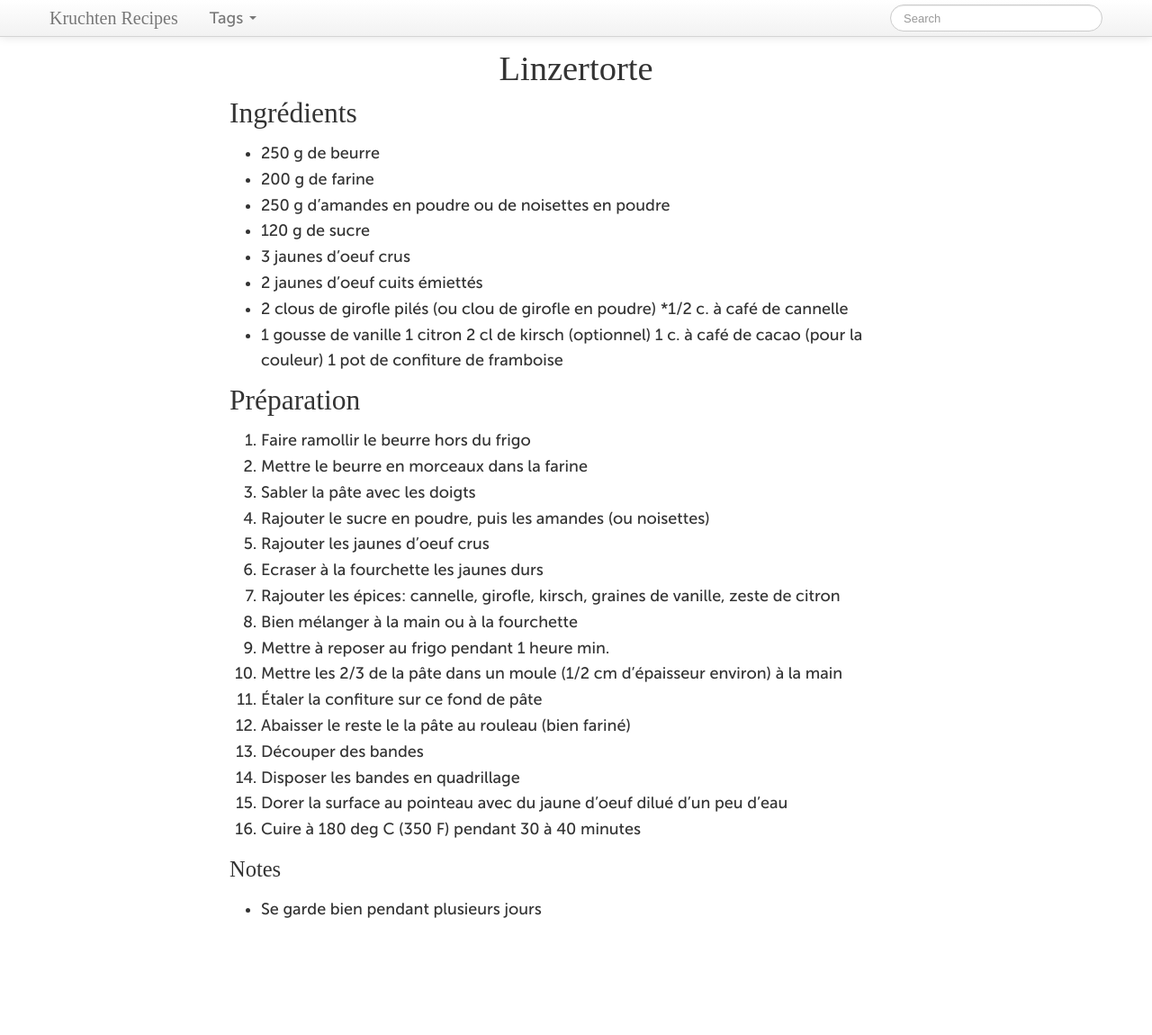
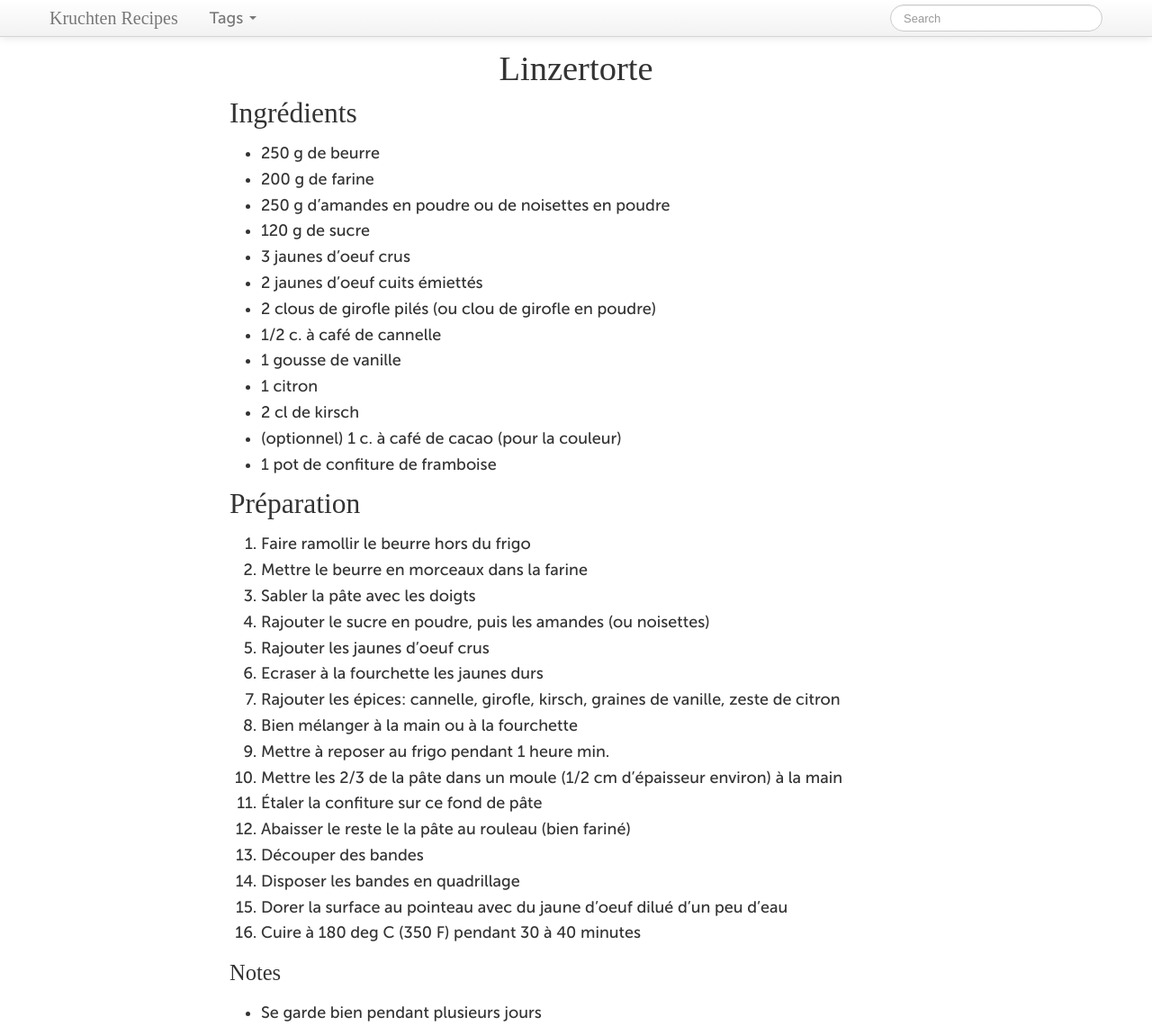
Before and after one commit to kruchten/spoon, a Jekyll site: the page built from _posts/2016-06-27-linzertorte.md, in a window 1280 px wide. Shown: the whole page at 90% size. Built offline with Jekyll 4.4.1, drawn with Linux system fonts in a browser that asks for light colours; some web fonts are replaced; before the commit the page ends 1035 px from its top, so only the background shows below that.

```diff
--- a/_posts/2016-06-27-linzertorte.md
+++ b/_posts/2016-06-27-linzertorte.md
@@ -15,12 +15,12 @@ tags:
 * 3 jaunes d’oeuf crus
 * 2 jaunes d’oeuf cuits émiettés
 * 2 clous de girofle pilés (ou clou de girofle en poudre)
-*1/2 c. à café de cannelle
+* 1/2 c. à café de cannelle
 * 1 gousse de vanille
-1 citron
-2 cl de kirsch
-(optionnel) 1 c. à café de cacao (pour la couleur)
-1 pot de confiture de framboise
+* 1 citron
+* 2 cl de kirsch
+* (optionnel) 1 c. à café de cacao (pour la couleur)
+* 1 pot de confiture de framboise
 
 ## Préparation
 
```
